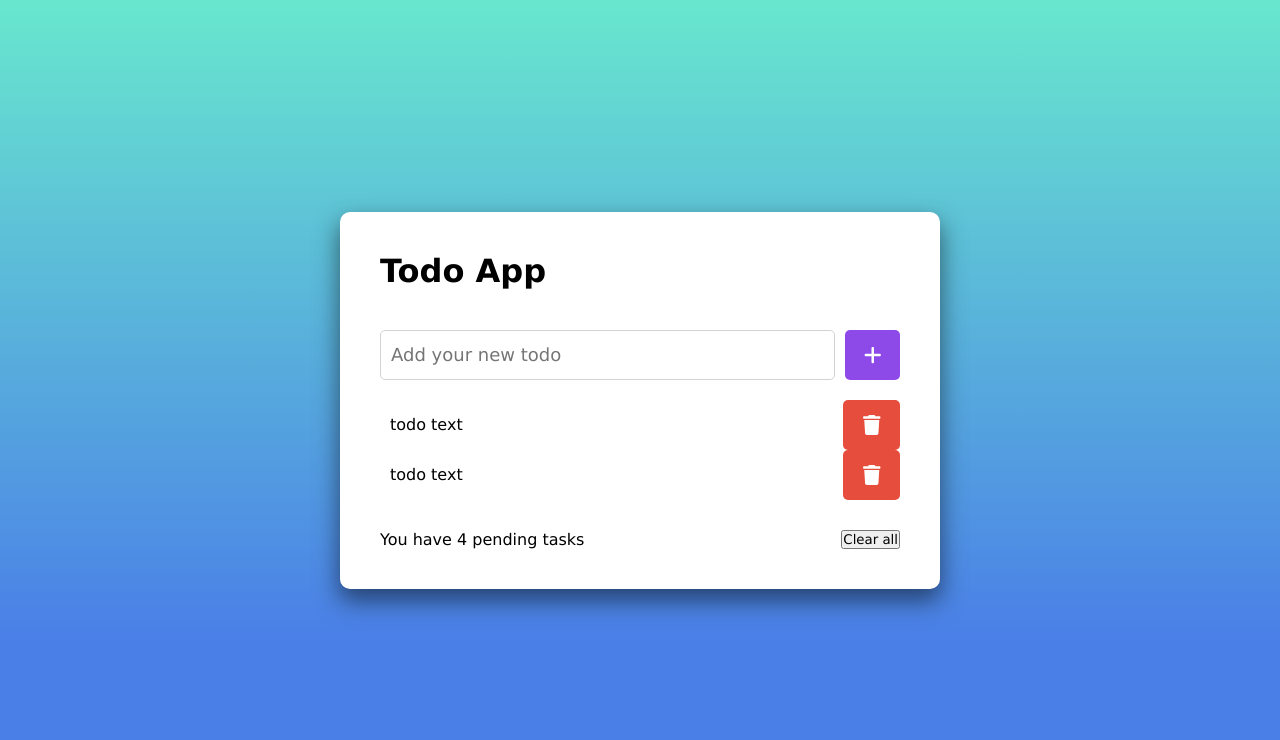
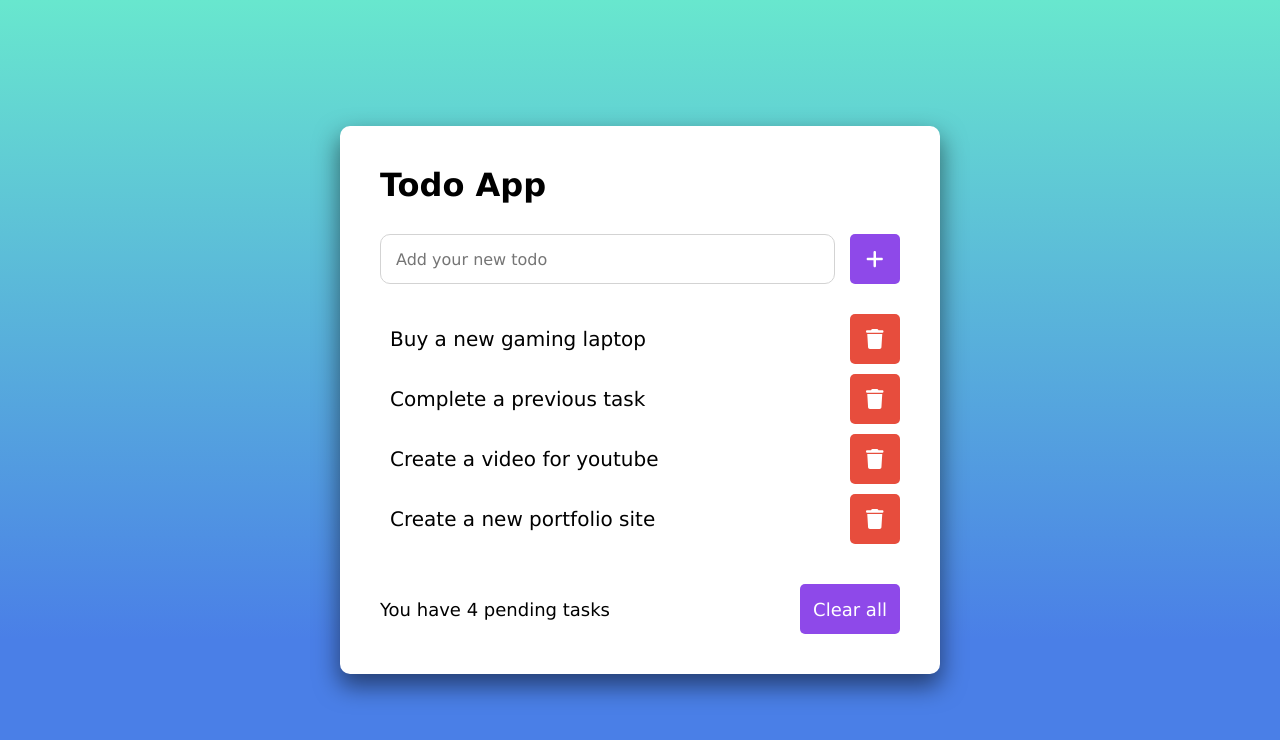
Before and after one commit to banderveloper/React-Todo, a React (Create React App) app: page / in a window 1280 px wide. Shown: the top 740 px of the page. Built offline with nearby package versions, Linux system fonts and the light colour scheme.

Commit message:
Layout and styling finished

```diff
--- a/src/App.js
+++ b/src/App.js
@@ -7,33 +7,48 @@ function App() {
         <div className="container">
 
             <div className='main'>
-                <h1 className='title'>Todo App</h1>
 
-                <div className="add-block flex-between">
-                    <input className='add-input' type="text" placeholder='Add your new todo'/>
-                    <button className='add-button'>
+                <h1 className='main__title'>Todo App</h1>
+
+                <div className="todo-add-block">
+                    <input className='todo-add-input' type="text" placeholder='Add your new todo'/>
+                    <button className='main-button todo-add-button'>
                         <FontAwesomeIcon icon={faAdd} className='white-icon fa-xl'/>
                     </button>
                 </div>
 
                 <div className="todo-block">
-                    <div className="todo flex-between">
-                        <p className='todo-text'>todo text</p>
-                        <button className='remove-button'>
+
+                    <div className="todo">
+                        <p className='todo__text'>Buy a new gaming laptop</p>
+                        <button className='main-button todo__remove-button'>
                             <FontAwesomeIcon icon={faTrash} className='white-icon fa-xl'/>
                         </button>
                     </div>
-                    <div className="todo flex-between">
-                        <p className='todo-text'>todo text</p>
-                        <button className='remove-button'>
+                    <div className="todo">
+                        <p className='todo__text'>Complete a previous task</p>
+                        <button className='main-button todo__remove-button'>
                             <FontAwesomeIcon icon={faTrash} className='white-icon fa-xl'/>
                         </button>
                     </div>
+                    <div className="todo">
+                        <p className='todo__text'>Create a video for youtube</p>
+                        <button className='main-button todo__remove-button'>
+                            <FontAwesomeIcon icon={faTrash} className='white-icon fa-xl'/>
+                        </button>
+                    </div>
+                    <div className="todo">
+                        <p className='todo__text'>Create a new portfolio site</p>
+                        <button className='main-button todo__remove-button'>
+                            <FontAwesomeIcon icon={faTrash} className='white-icon fa-xl'/>
+                        </button>
+                    </div>
+
                 </div>
 
-                <div className="footer-block flex-between">
-                    <p>You have 4 pending tasks</p>
-                    <button>Clear all</button>
+                <div className="todo-footer-block">
+                    <p className='todo-pending'>You have 4 pending tasks</p>
+                    <button className='main-button todo-clear-button'>Clear all</button>
                 </div>
             </div>
 
--- a/src/style/App.css
+++ b/src/style/App.css
@@ -21,69 +21,104 @@ body {
     height: 100vh;
 }
 
+/* white main block */
 .main {
     width: 600px;
     background-color: white;
     border-radius: 10px;
     padding: 40px;
-    box-shadow: 0px 11px 25px 1px rgba(0, 0, 0, 0.51);
+    box-shadow: 0 11px 25px 1px rgba(0, 0, 0, 0.51);
 }
 
-.flex-between {
-    display: flex;
-    justify-content: space-between;
-    align-items: center;
-}
-
-.title {
-    margin-bottom: 40px;
-}
-
-.add-block {
-    height: 50px;
-    margin-bottom: 20px;
-}
-
-.add-input {
-    height: 100%;
-    border: 1px solid lightgray;
-    border-radius: 5px;
-    font-size: 18px;
-    flex: 8;
-    margin-right: 10px;
-    padding-left: 10px;
-}
-
-.add-button {
-    height: 100%;
-    flex: 1;
-    background-color: #8e49e9;
+.main-button{
+    transition: background-color 0.3s ease-out;
     border: 0;
     border-radius: 5px;
+    color: white;
     cursor: pointer;
 }
 
-.white-icon{
-    color: white;
+/* main block title Todo app */
+.main__title{
+    margin-bottom: 30px;
 }
 
-.todo-block{
+/************* todo add block *************/
+
+.todo-add-block{
+    display: flex;
     margin-bottom: 30px;
 }
-.todo{
-    /*border: 1px solid black;*/
+.todo-add-input{
+    flex:1;
+
+    margin-right: 15px;
+    padding-left: 15px;
+
+    border: 1px solid lightgray;
+    border-radius: 10px;
+    font-size: 16px;
+}
+.todo-add-button{
+    width: 50px;
     height: 50px;
 
+    background-color: #8e49e9;
 }
-.todo-text{
-    flex: 8;
-    padding-left: 10px;
+.todo-add-button:hover{
+    background-color: #7526e0;
 }
 
-.remove-button{
+/************* todo block *************/
+
+.todo-block{
+    /*border: 1px solid red;*/
+    margin-bottom: 40px;
+}
+.todo{
+    display: flex;
+    align-items: center;
+    height: max-content;
+
+    margin-bottom: 10px;
+    /*border: 1px solid green;*/
+}
+.todo__text{
+    flex:1;
+    /*border: 1px solid blue;*/
+    padding: 10px;
+    font-size: 20px;
+}
+.todo__remove-button{
+    width: 50px;
+    height: 50px;
+
+    background-color: #e74d3d;
+}
+.todo__remove-button:hover{
+    background-color: #bb4235;
+}
+
+
+/************* todo footer *************/
+
+.todo-footer-block{
+    display: flex;
+    align-items: center;
+}
+.todo-pending{
     flex: 1;
-    height: 100%;
-    background-color: #e74d3d;
-    border: 0;
-    border-radius: 5px;
+    font-size: 18px;
 }
+.todo-clear-button{
+    width: 100px;
+    height: 50px;
+
+    background-color: #8e49e9;
+
+    font-size: 18px;
+}
+
+.todo-clear-button:hover{
+    background-color: #7526e0;
+}
```
